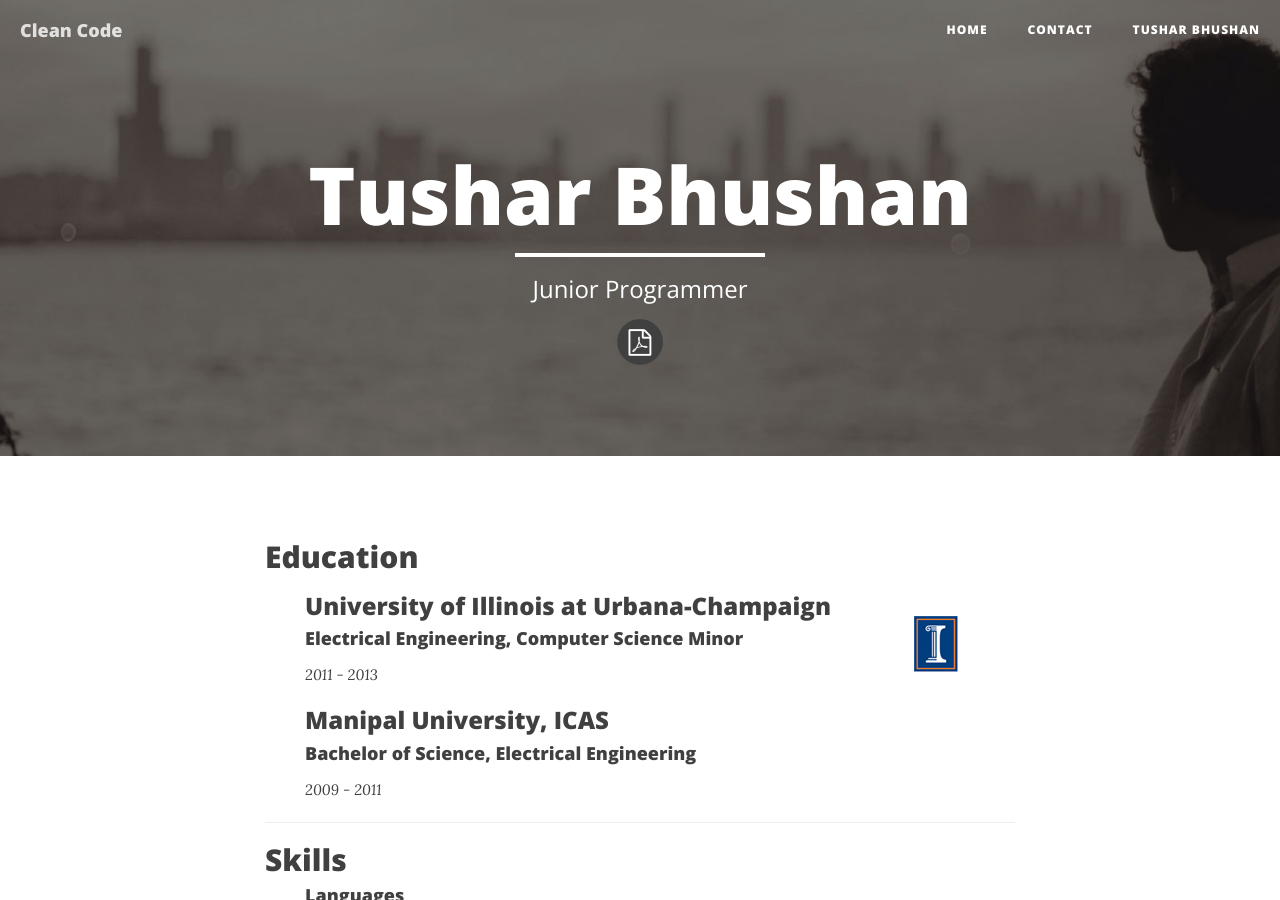
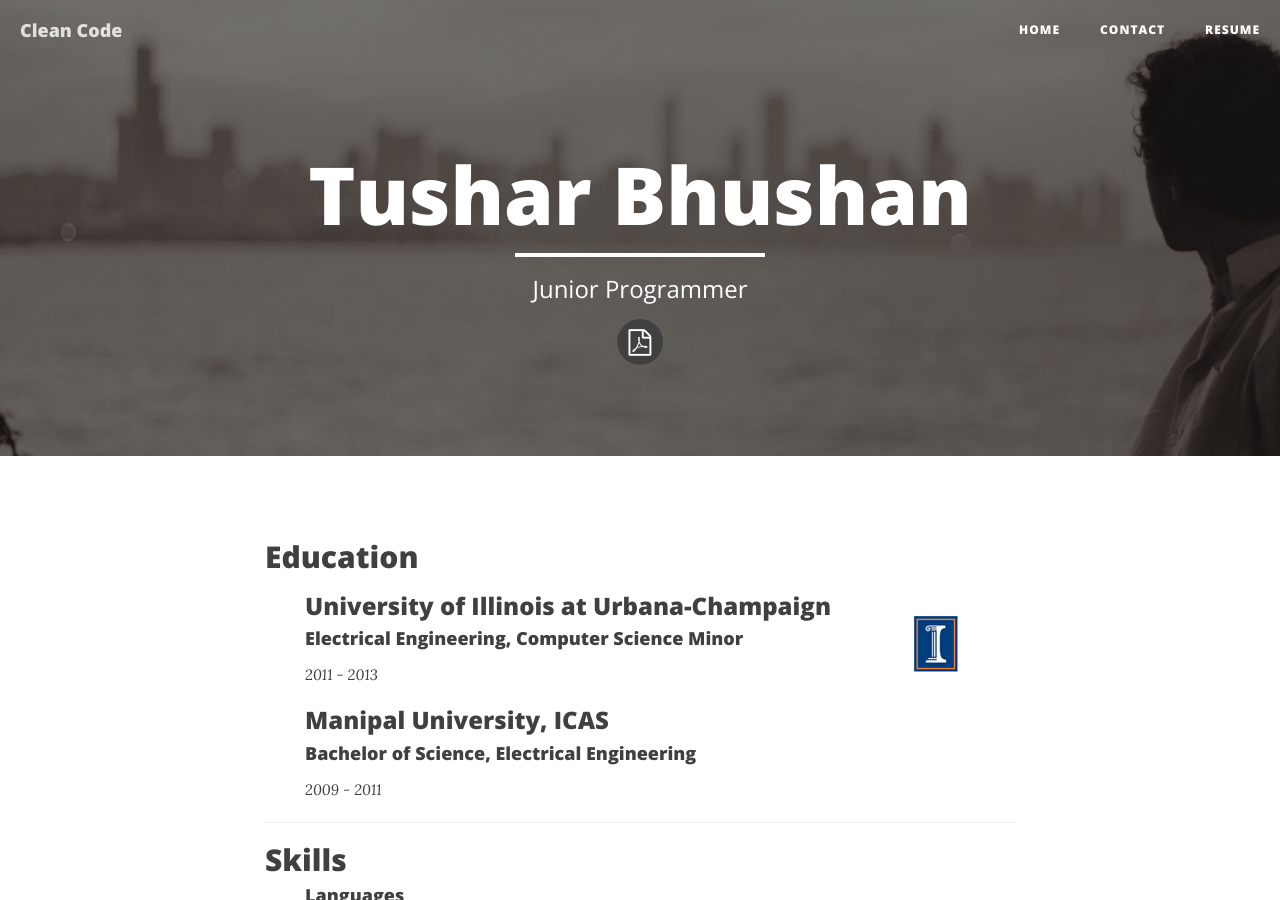
Before and after one commit to tushdante/tushdante.github.io, a Jekyll site: the page built from resume.html, in a window 1280 px wide and 900 px high. Built offline with Jekyll 4.4.1, drawn with Linux system fonts in a browser that asks for light colours; nearby versions of some CDN libraries.

Commit message:
adding a subtitle link for the navbar
Adding a subtitle setting to all pages so I can use it to show a different name from the "TItle" setting as the page name on the navbar

```diff
--- a/_includes/nav.html
+++ b/_includes/nav.html
@@ -18,7 +18,11 @@
                 <li>
                     <a href="{{ site.baseurl }}/">Home</a>
                 </li>
-                {% for page in site.pages %}{% if page.title %}
+                {% for page in site.pages %}{% if page.subtitle %}
+                <li>
+                    <a href="{{ page.url | prepend: site.baseurl }}">{{ page.subtitle }}</a>
+                </li>
+                {% elsif page.title %}
                 <li>
                     <a href="{{ page.url | prepend: site.baseurl }}">{{ page.title }}</a>
                 </li>
--- a/resume.html
+++ b/resume.html
@@ -3,6 +3,7 @@ layout: page
 title: "Tushar Bhushan"
 description: "Junior Programmer"
 header-img: "img/about-bg.jpg"
+subtitle: "Resume"
 ---
 <!-- resume.html -->
 
```
